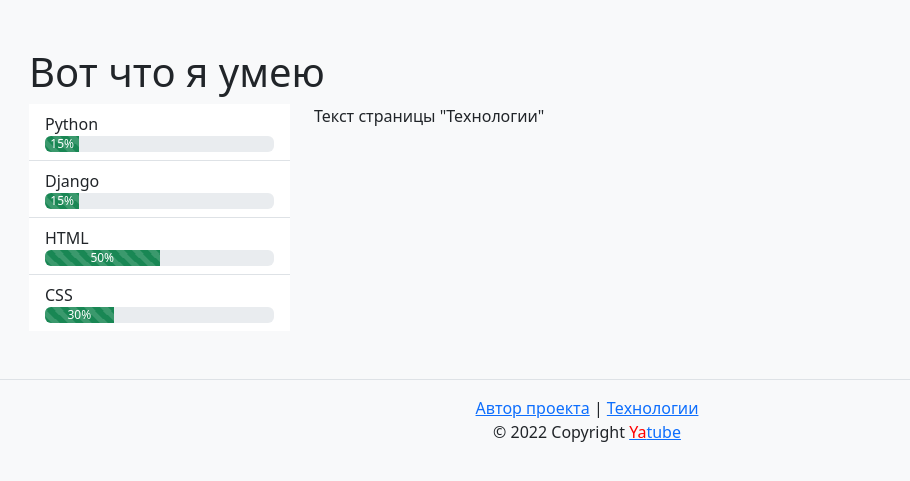
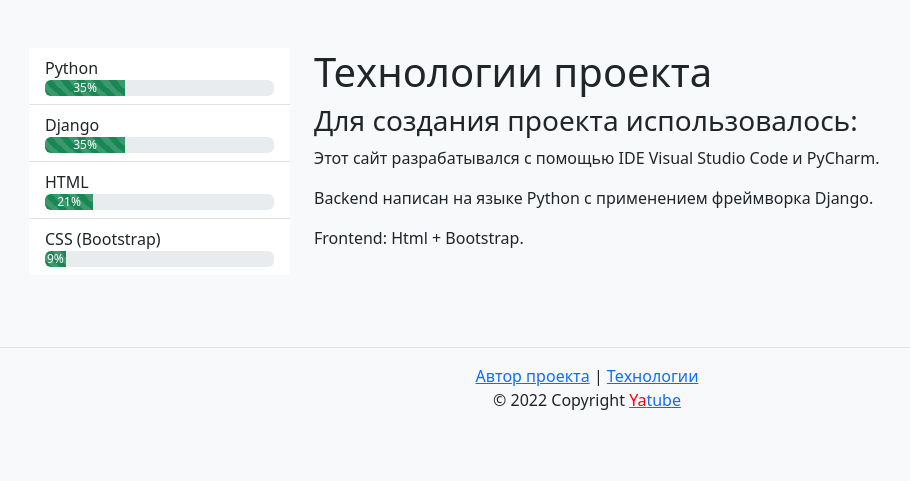
Before and after one commit to mityasun/yatube, a Django app: page /about/tech/ in a window 1280 px wide. Shown: the part 56-537 px from the top of the page, without its empty margins (53-963 px from the left). Run offline with Django 3.2, Linux system fonts and the light colour scheme; some libraries are stand-ins or nearby versions.

Commit message:
Спринт 6. Готовый проект.

```diff
--- a/yatube/templates/about/tech.html
+++ b/yatube/templates/about/tech.html
@@ -3,37 +3,43 @@
   {% block content %}
     <div class="container py-5">
       <div class="row">
-        <h1>Вот что я умею</h1>
         <aside class="col-12 col-md-3">
           <ul class="list-group list-group-flush">
             <li class="list-group-item">
               Python
               <div class="progress">
-                <div class="progress-bar progress-bar-striped bg-success progress-bar-animated" role="progressbar" style="width: 15%;" aria-valuenow="25" aria-valuemin="0" aria-valuemax="100">15%</div>
+                <div class="progress-bar progress-bar-striped bg-success progress-bar-animated" role="progressbar" style="width: 35%;" aria-valuenow="25" aria-valuemin="0" aria-valuemax="100">35%</div>
               </div>
             </li>
             <li class="list-group-item">
               Django
               <div class="progress">
-                <div class="progress-bar progress-bar-striped bg-success progress-bar-animated" role="progressbar" style="width: 15%;" aria-valuenow="25" aria-valuemin="0" aria-valuemax="100">15%</div>
+                <div class="progress-bar progress-bar-striped bg-success progress-bar-animated" role="progressbar" style="width: 35%;" aria-valuenow="25" aria-valuemin="0" aria-valuemax="100">35%</div>
               </div>
             </li>
             <li class="list-group-item">
               HTML
               <div class="progress">
-                <div class="progress-bar progress-bar-striped bg-success progress-bar-animated" role="progressbar" style="width: 50%;" aria-valuenow="25" aria-valuemin="0" aria-valuemax="100">50%</div>
+                <div class="progress-bar progress-bar-striped bg-success progress-bar-animated" role="progressbar" style="width: 21%;" aria-valuenow="25" aria-valuemin="0" aria-valuemax="100">21%</div>
               </div>
             </li>
             <li class="list-group-item">
-              CSS
+              CSS (Bootstrap)
               <div class="progress">
-                <div class="progress-bar progress-bar-striped bg-success progress-bar-animated" role="progressbar" style="width: 30%;" aria-valuenow="25" aria-valuemin="0" aria-valuemax="100">30%</div>
+                <div class="progress-bar progress-bar-striped bg-success progress-bar-animated" role="progressbar" style="width: 9%;" aria-valuenow="25" aria-valuemin="0" aria-valuemax="100">9%</div>
               </div>
             </li>
           </ul>
+          <br>
         </aside>
         <article class="col-12 col-md-9">
-          <p>Текст страницы "Технологии"</p>
+          <div class="row">
+            <h1>Технологии проекта</h1>
+            <h3>Для создания проекта использовалось:</h3>
+            <p>Этот сайт разрабатывался с помощью IDE Visual Studio Code и PyCharm.</p>
+            <p>Backend написан на языке Python с применением фреймворка Django.</p>
+            <p>Frontend: Html + Bootstrap.</p>
+          </div>
         </article>
       </div>
     </div>
```
